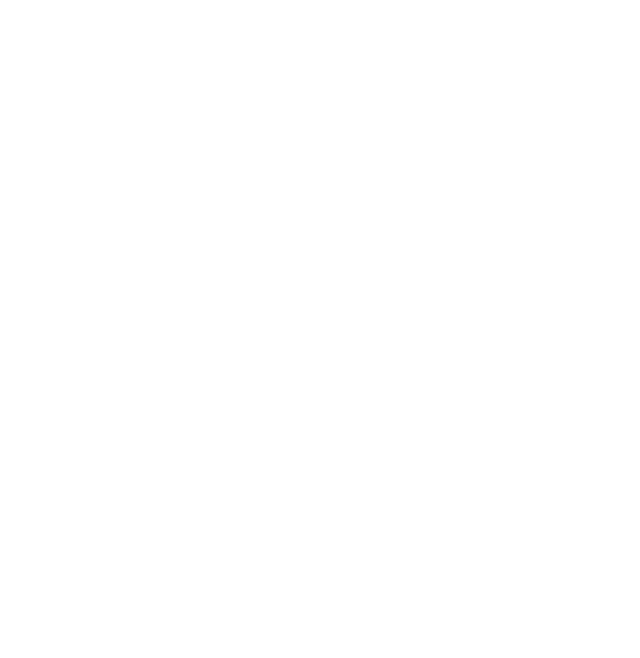
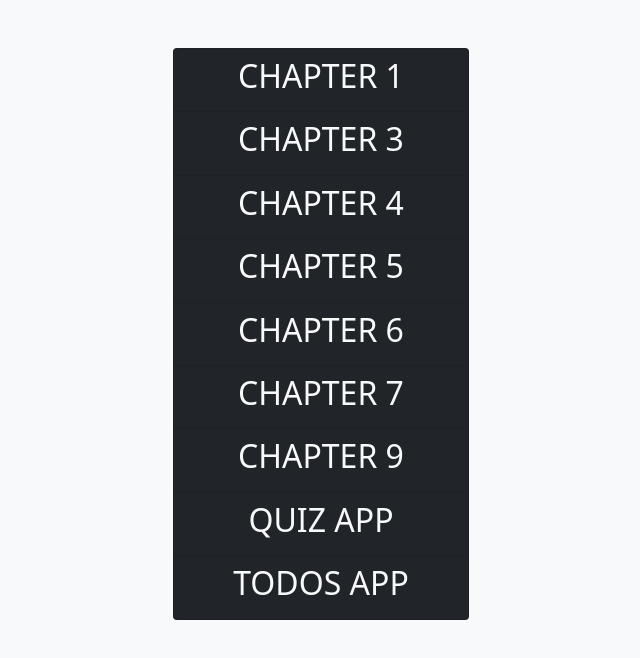
Before and after one commit to Eonizer/js_crs, a plain HTML site: page index.html in a window 1280 px wide. Shown: the whole page, without its empty margins (319-959 px from the left). Drawn offline with nearby package versions, Linux system fonts and the light colour scheme.

Commit message:
index links to all chapters

```diff
--- a/index.html
+++ b/index.html
@@ -4,8 +4,21 @@
     <meta http-equiv="X-UA-Compatible" content="IE=edge">
     <meta name="viewport" content="width=device-width, initial-scale=1.0">
     <title>CRS</title>
+    <link href="https://cdn.jsdelivr.net/npm/bootstrap@5.1.3/dist/css/bootstrap.min.css" rel="stylesheet" integrity="sha384-1BmE4kWBq78iYhFldvKuhfTAU6auU8tT94WrHftjDbrCEXSU1oBoqyl2QvZ6jIW3" crossorigin="anonymous">
 </head>
-<body>
-
+<body class="bg-light">
+    <div class="container mt-5 w-25">
+        <ul class="list-group mx-auto text-center">
+            <li class="list-group-item bg-dark"><a class="text-light text-decoration-none" href="chapter_1/index.html"><h2>CHAPTER 1</h2></a></li>
+            <li class="list-group-item bg-dark"><a class="text-light text-decoration-none" href="chapter_3/index.html"><h2>CHAPTER 3</h2></a></li>
+            <li class="list-group-item bg-dark"><a class="text-light text-decoration-none" href="chapter_4/index.html"><h2>CHAPTER 4</h2></a></li>
+            <li class="list-group-item bg-dark"><a class="text-light text-decoration-none" href="chapter_5/index.html"><h2>CHAPTER 5</h2></a></li>
+            <li class="list-group-item bg-dark"><a class="text-light text-decoration-none" href="chapter_6/index.html"><h2>CHAPTER 6</h2></a></li>
+            <li class="list-group-item bg-dark"><a class="text-light text-decoration-none" href="chapter_7/index.html"><h2>CHAPTER 7</h2></a></li>
+            <li class="list-group-item bg-dark"><a class="text-light text-decoration-none" href="chapter_9/index.html"><h2>CHAPTER 9</h2></a></li>
+            <li class="list-group-item bg-dark"><a class="text-light text-decoration-none" href="quiz_app/index.html"><h2>QUIZ APP</h2></a></li>
+            <li class="list-group-item bg-dark"><a class="text-light text-decoration-none" href="todos_app/index.html"><h2>TODOS APP</h2></a></li>
+        </ul>
+    </div>
 </body>
 </html>
```
